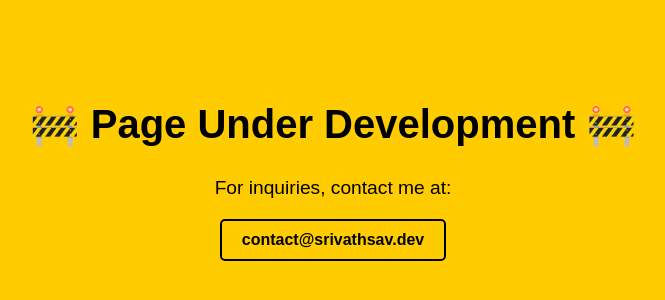
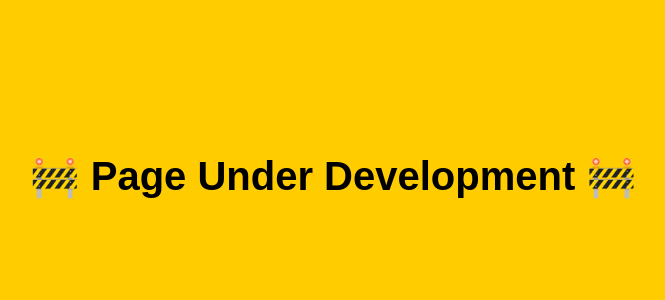
Before and after one commit to srivathsxv/temp-page, a plain HTML site: page index.html in a window 1280 px wide. Shown: the part 232-532 px from the top of the page, without its empty margins (307-972 px from the left). Drawn offline with Linux system fonts and the light colour scheme.

Commit message:
Update index.html

```diff
--- a/index.html
+++ b/index.html
@@ -42,7 +42,5 @@
 </head>
 <body>
     <h1>🚧 Page Under Development 🚧</h1>
-    <p>For inquiries, contact me at:</p>
-    <a href="mailto:contact@srivathsav.dev">contact@srivathsav.dev</a>
 </body>
 </html>
```
